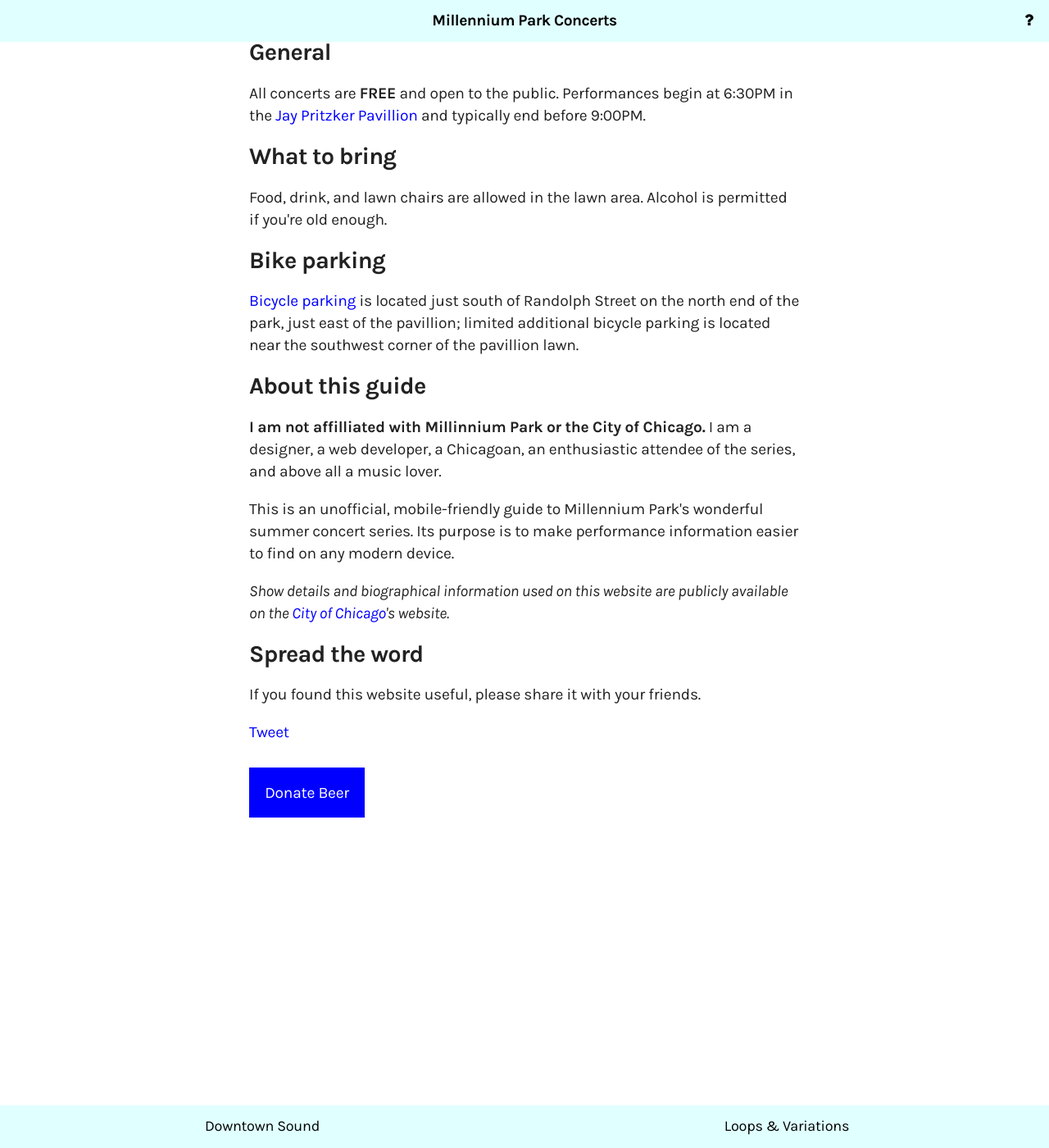
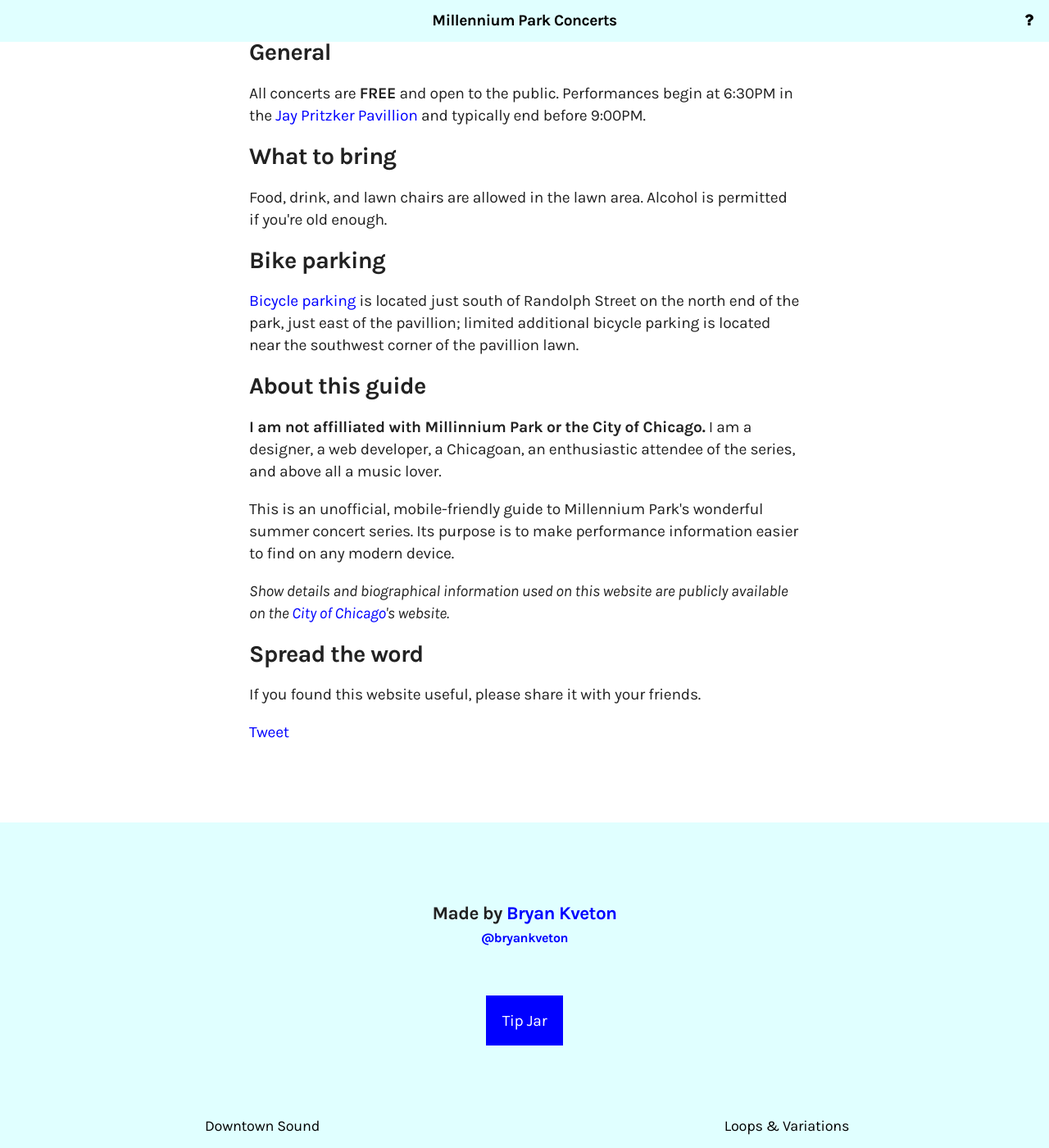
Before and after one commit to brynosaur/millenniumparkconcerts, a Jekyll site: the page built from information/index.html, in a window 1280 px wide and 1400 px high, scrolled down 303 px. Shown: the whole window at 82% size. Built offline with Jekyll 4.4.1, drawn with Linux system fonts in a browser that asks for light colours; nearby versions of some CDN libraries; comment, search, counter and statistics services are not loaded.

Commit message:
Update information page, add footer

```diff
--- a/css/styles.css
+++ b/css/styles.css
@@ -27,15 +27,6 @@
 img,
 video {
     vertical-align: middle;
-}
-
-/* Browse Happy prompt */
-
-.browsehappy {
-    margin: 0.2em 0;
-    background: #ccc;
-    color: #000;
-    padding: 0.2em 0;
 }
 
 /* GLOBAL STYLES */
@@ -77,7 +68,7 @@
 
 /* Information Colors */
 
-body.info #titlebar, body.info section.masthead, body.info #menu {
+body.info #titlebar, body.info section.masthead, body.info #menu, .credit {
     background-color: lightcyan;
 }
 
@@ -142,6 +133,10 @@
 section .row {
     padding: 2em 1.5em;
 }
+.credit {
+    padding: 5em;
+    text-align: center;
+}
 @media screen and (min-width: 481px) {
     body {
         font-size: 100%;
@@ -173,13 +168,15 @@
 .site-header .page-title, .page-header .site-title {
     display: none;
 }
+.info-link, .back-link {
+    position: absolute;
+    padding: 0 1em;
+}
 .info-link {
-    position: absolute;
-    right: 1em;
+    right: 0;
 }
 .back-link {
-    position: absolute;
-    left: 1em;
+    left: 0;
 }
 
 /* Shows */
@@ -240,7 +237,6 @@
 .button {
     display: block;
     text-align: center;
-    padding: 1em;
     font-weight: 700;
     text-decoration: none;
     color: rgba(0,0,0,0.75);
@@ -260,11 +256,6 @@
     font-weight: normal;
     font-size: 1em;
     margin-bottom: 0;
-}
-.credit {
-    font-weight: 700;
-    text-align: center;
-    padding-top: 1.5em;
 }
 .fb-share-button span {
     vertical-align: baseline !important;
--- a/information/index.html
+++ b/information/index.html
@@ -43,14 +43,19 @@
 
     <div class="fb-share-button" data-href="{{ site.baseurl }}" data-type="button_count"></div>
 
-    <form action="https://www.paypal.com/cgi-bin/webscr" method="post" target="_top">
-    <input type="hidden" name="cmd" value="_s-xclick">
-    <input type="hidden" name="hosted_button_id" value="HR6NP4BMR6724">
-    <input class="donate" type="submit" value="Donate Beer" name="Donate" alt="PayPal">
-    </form>
-
-
   </div>
 </section>
 
+<footer class="credit" role="contentinfo">
+<div class="row">
+  <h3>Made by <a href="http://www.bryankveton.com">Bryan Kveton</a></h3>
+  <h5><a href="http://www.twitter.com/bryankveton">@bryankveton</a></h5>
+
+  <form action="https://www.paypal.com/cgi-bin/webscr" method="post" target="_top">
+    <input type="hidden" name="cmd" value="_s-xclick">
+    <input type="hidden" name="hosted_button_id" value="HR6NP4BMR6724">
+    <input class="donate" type="submit" value="Tip Jar" name="Donate" alt="PayPal">
+  </form>
+</footer>
+
 {% include social.html %}
```
